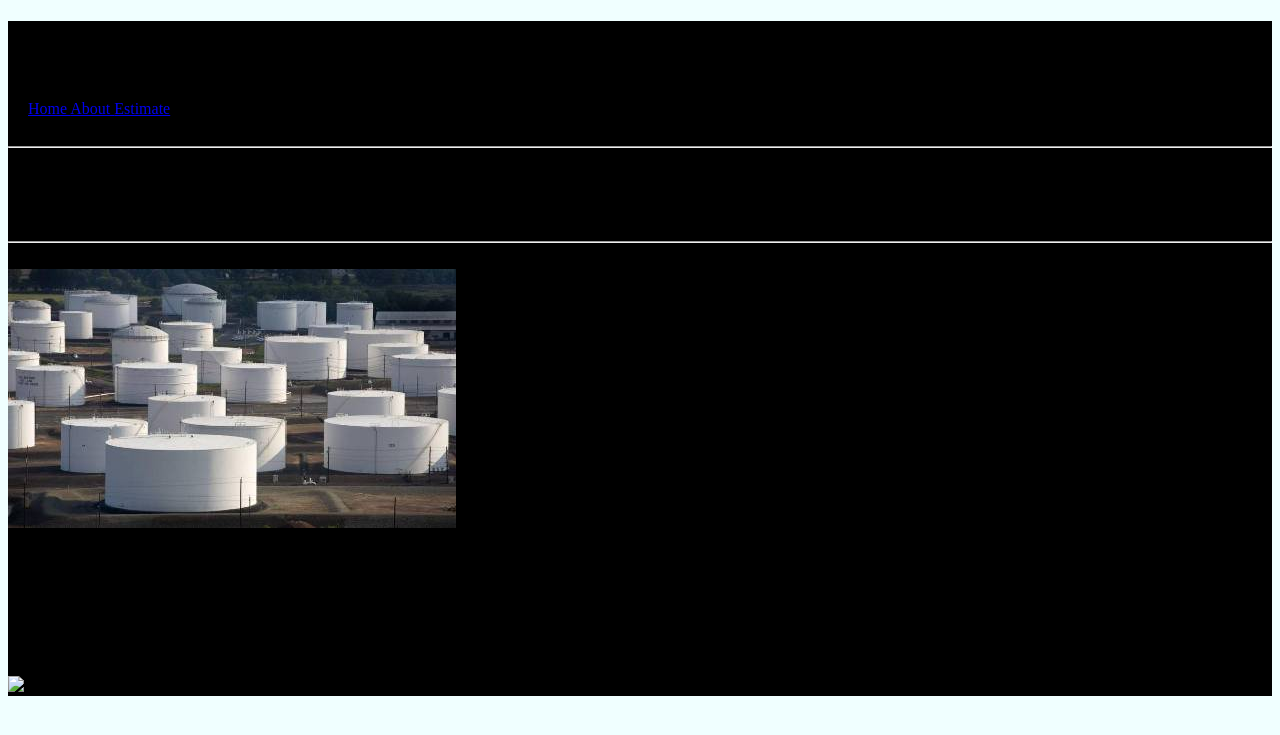
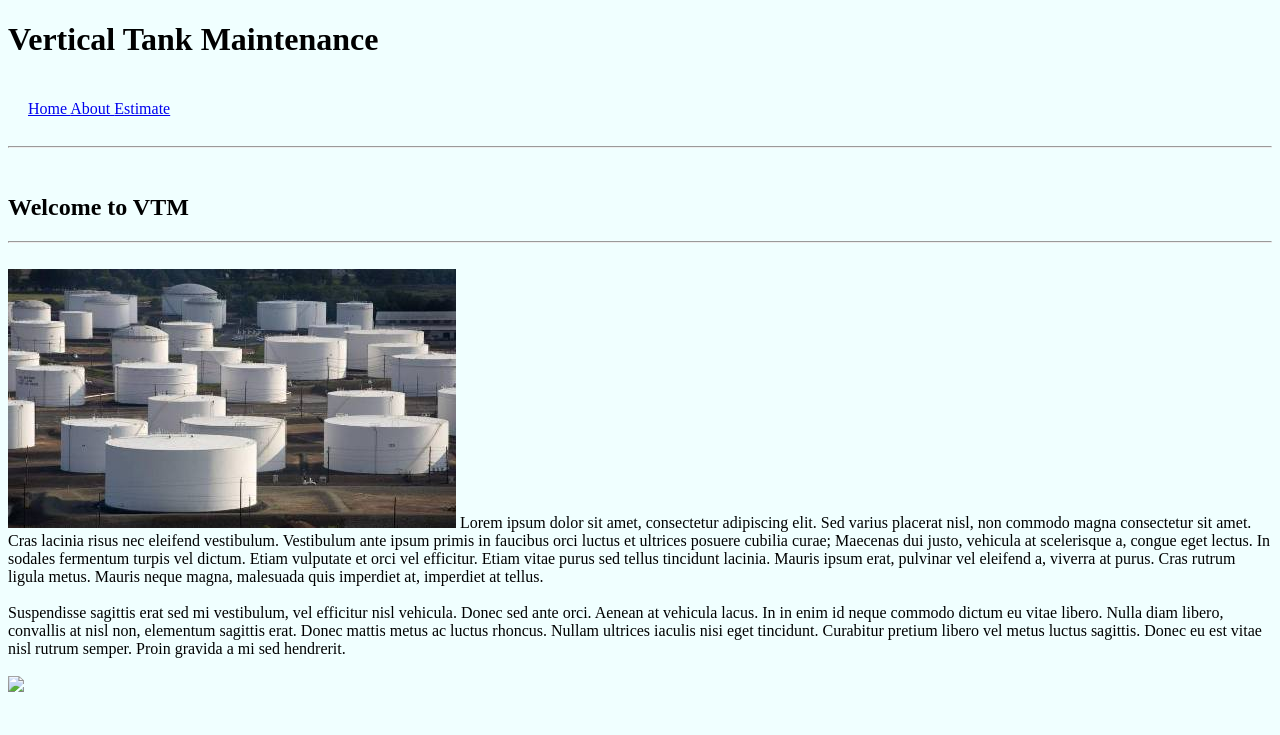
Before and after one commit to bcarr1321/Bcarr_HW9, a Flask app: page / in a window 1280 px wide. Shown: the top 735 px of the page. Run offline with Flask 2, Linux system fonts and the light colour scheme; some libraries are stand-ins or nearby versions.

Commit message:
got image to work

```diff
--- a/static/css/stylesheet.css
+++ b/static/css/stylesheet.css
@@ -5,5 +5,5 @@ nav{
     padding: 20px;
 }
 div{
-    background-color: black;
+    background-color: azure;
 }
--- a/templates/index.html
+++ b/templates/index.html
@@ -5,7 +5,7 @@
 <h2>Welcome to VTM</h2>
 <hr>
 <br>
-<img src="/photos/tanks.jpg"/>
+<img src="/static/css/tanks.jpg"/>
 Lorem ipsum dolor sit amet, consectetur adipiscing elit. Sed varius placerat nisl, non commodo magna consectetur sit amet. Cras lacinia risus nec eleifend vestibulum. Vestibulum ante ipsum primis in faucibus orci luctus et ultrices posuere cubilia curae; Maecenas dui justo, vehicula at scelerisque a, congue eget lectus. In sodales fermentum turpis vel dictum. Etiam vulputate et orci vel efficitur. Etiam vitae purus sed tellus tincidunt lacinia. Mauris ipsum erat, pulvinar vel eleifend a, viverra at purus. Cras rutrum ligula metus. Mauris neque magna, malesuada quis imperdiet at, imperdiet at tellus.
 <br></br>
 Suspendisse sagittis erat sed mi vestibulum, vel efficitur nisl vehicula. Donec sed ante orci. Aenean at vehicula lacus. In in enim id neque commodo dictum eu vitae libero. Nulla diam libero, convallis at nisl non, elementum sagittis erat. Donec mattis metus ac luctus rhoncus. Nullam ultrices iaculis nisi eget tincidunt. Curabitur pretium libero vel metus luctus sagittis. Donec eu est vitae nisl rutrum semper. Proin gravida a mi sed hendrerit.
```
Also changed, not shown: static/css/tanks.jpg (renamed from photos/tanks.jpg).
